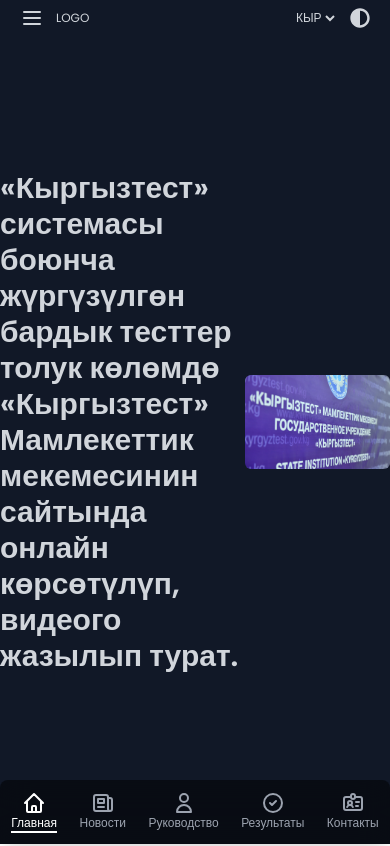
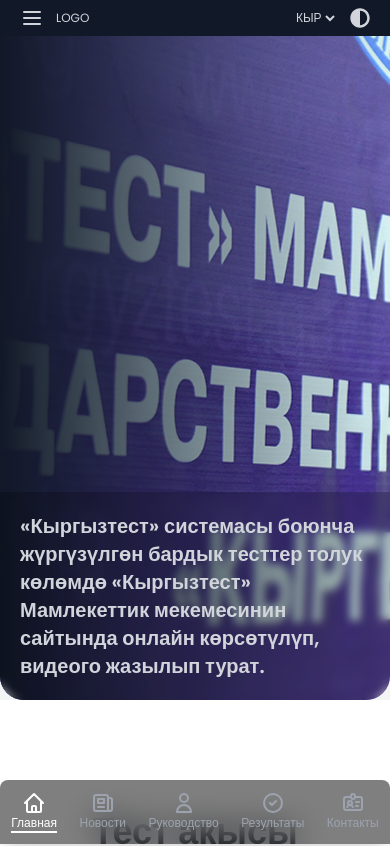
Before and after one commit to Kalys01/kyrgyztest.kg, a Vue app: page / in a window 390 px wide. Shown: the top 846 px of the page. Built offline with nearby package versions, Linux system fonts and the light colour scheme.

Commit message:
Adapted for mobile phone

```diff
--- a/src/components/MainPageBlocks/TheFirstMainBlock.vue
+++ b/src/components/MainPageBlocks/TheFirstMainBlock.vue
@@ -1,13 +1,14 @@
 <template>
-    <div class="w-full flex justify-center  bg-gray-900">
-      <div class="w-full flex items-center lg:w-11/12 max-w-screen-xl h-screen">
-      <div class="flex items-center ">
-        <h1 class="text-3xl font-semibold text-gray-300">«Кыргызтест» системасы боюнча жүргүзүлгөн бардык тесттер толук көлөмдө «Кыргызтест» Мамлекеттик мекемесинин сайтында онлайн көрсөтүлүп, видеого жазылып турат.</h1>
+    <div class="w-full flex justify-center bg-gray-100 md:bg-gray-900">
+      <div class="relative overflow-hidden max-w-screen-xl flex h-[700px] rounded-b-3xl md:rounded-none">
+        <div class="">
+          <img src="@/assets/img/mainPhoto.jpg" class="object-none h-full lg:h-auto lg:w-full" alt="first_main_block">
+        </div>
+        <div class="absolute w-full h-full bg-gradient-to-r from-gray-900"></div>
+        <div class="absolute flex items-center bottom-0 md:bottom-auto md:top-[200px] w-full md:w-3/4 p-[20px] bg-black/20 backdrop-filter backdrop-blur-sm rounded-b-3xl md:rounded-none">
+          <h1 class="text-xl sm:text-2xl font-semibold text-gray-300">«Кыргызтест» системасы боюнча жүргүзүлгөн бардык тесттер толук көлөмдө «Кыргызтест» Мамлекеттик мекемесинин сайтында онлайн көрсөтүлүп, видеого жазылып турат.</h1>
+        </div>
       </div>
-      <div  class="overflow-hidden max-w-xl">
-        <img src="@/assets/img/mainPhoto.jpg" class="rounded-md" alt="first_main_block">
-      </div>
-    </div>
     </div>
 </template>
 
```
